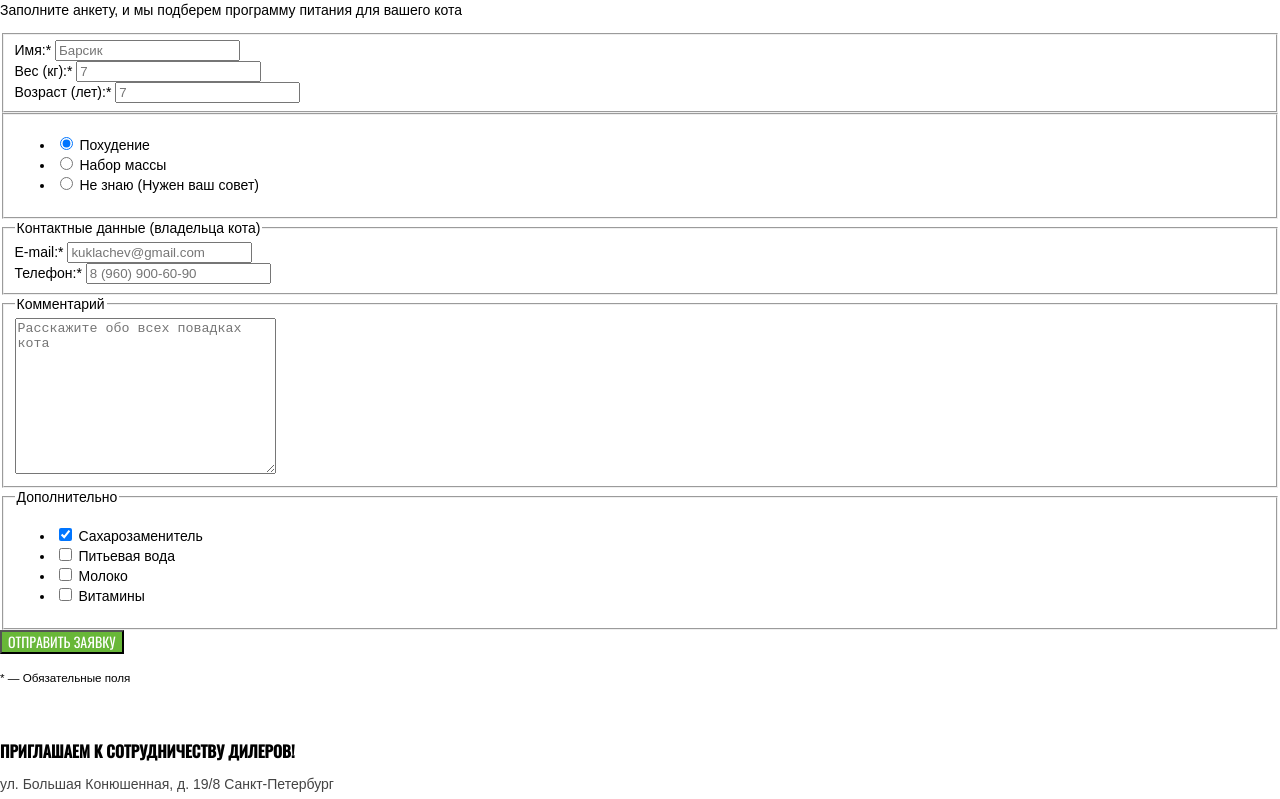
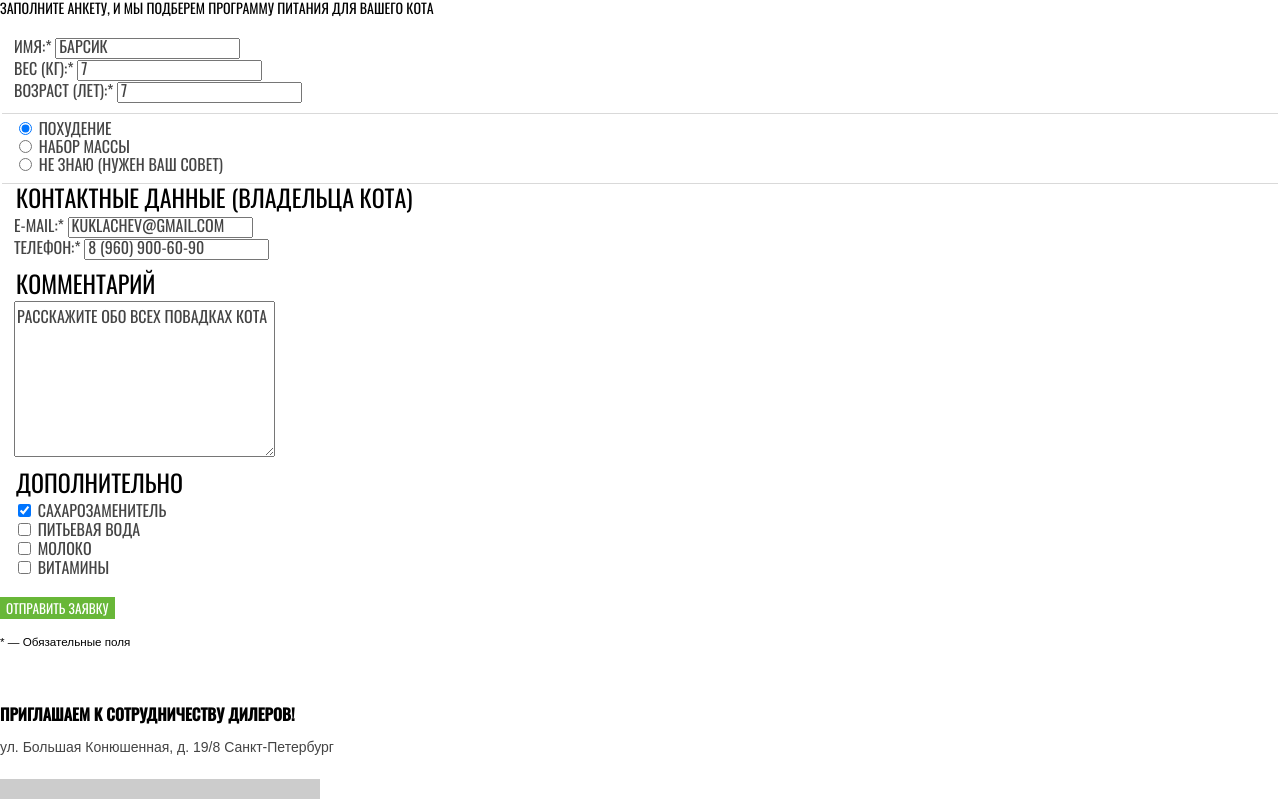
Before and after one commit to htmlacademy-adaptive/1587651-cat-energy-21, a website: page source/form.html in a window 1280 px wide. Shown: the part 128-927 px from the top of the page. Drawn offline with nearby package versions, Linux system fonts and the light colour scheme; files that its build step writes are made by us from their sources; placeholder pictures from the web are drawn by us.

Commit message:
Стилизация страницы формы

```diff
--- a/source/sass/blocks/button.scss
+++ b/source/sass/blocks/button.scss
@@ -1,9 +1,8 @@
 .button {
-  font-family: "Oswald", "Arial", sans-serif;
+  font-family: $oswald;
   font-weight: normal;
-  font-size: 14px;
-  line-height: 18px;
   text-transform: uppercase;
   color: $white;
   background-color: $green;
+  border: none;
 }
--- a/source/sass/blocks/cat-info.scss
+++ b/source/sass/blocks/cat-info.scss
@@ -1,3 +1,4 @@
 .cat-info {
-  color: $black;
+  border: none;
+  border-bottom: 1px solid $grey-social-border;
 }
--- a/source/sass/blocks/comment.scss
+++ b/source/sass/blocks/comment.scss
@@ -1,3 +1,3 @@
 .comment {
-  color: $black;
+  border: none;
 }
--- a/source/sass/blocks/extra.scss
+++ b/source/sass/blocks/extra.scss
@@ -1,3 +1,10 @@
 .extra {
-  color: $black;
+  margin-bottom: 10px;
+  border: none;
 }
+
+.extra__list {
+  margin: 0;
+  padding: 0;
+  list-style: none;
+}
--- a/source/sass/blocks/food-options.scss
+++ b/source/sass/blocks/food-options.scss
@@ -10,7 +10,7 @@
 
 .food-options__title {
   margin: 0;
-  font-family: "Oswald", "Arial", sans-serif;
+  font-family: $oswald;
   font-size: 24px;
   line-height: 37px;
   text-transform: uppercase;
@@ -21,7 +21,7 @@
 }
 
 .food-options__link {
-  font-family: "Oswald", "Arial", sans-serif;
+  font-family: $oswald;
   font-size: 16px;
   line-height: 16px;
   text-transform: uppercase;
--- a/source/sass/blocks/how-it-works.scss
+++ b/source/sass/blocks/how-it-works.scss
@@ -4,7 +4,7 @@
 
 .how-it-works__title {
   margin: 0;
-  font-family: "Oswald", "Arial", sans-serif;
+  font-family: $oswald;
   font-size: 36px;
   line-height: 40px;
 }
--- a/source/sass/blocks/live-example.scss
+++ b/source/sass/blocks/live-example.scss
@@ -5,7 +5,7 @@
 
 .live-example__title {
   margin: 0;
-  font-family: "Oswald", "Arial", sans-serif;
+  font-family: $oswald;
   font-size: 36px;
   line-height: 40px;
 }
@@ -21,7 +21,7 @@
 
 .live-example__weight-top,
 .live-example__day-top {
-  font-family: "Oswald", "Arial", sans-serif;
+  font-family: $oswald;
   font-size: 24px;
   line-height: 24px;
 }
@@ -34,8 +34,7 @@
 }
 
 .live-example__food-cost {
-  font-family: "Oswald", "Arial", sans-serif;
-  font-size: 14px;
+  font-family: $oswald;
   line-height: 20px;
   text-transform: uppercase;
 }
@@ -48,7 +47,7 @@
 
 .live-example__slider-form {
   label {
-    font-family: "Oswald", "Arial", sans-serif;
+    font-family: $oswald;
     font-size: 16px;
     line-height: 20px;
     text-transform: uppercase;
--- a/source/sass/blocks/main-nav.scss
+++ b/source/sass/blocks/main-nav.scss
@@ -2,7 +2,7 @@
   display: none;
   margin: 0;
   padding: 0;
-  font-family: "Oswald", "Arial", sans-serif;
+  font-family: $oswald;
   font-weight: 500;
   font-size: 20px;
   line-height: 20px;
--- a/source/sass/blocks/owner-contacts.scss
+++ b/source/sass/blocks/owner-contacts.scss
@@ -1,3 +1,3 @@
 .owner-contacts {
-  color: $black;
+  border: none;
 }
--- a/source/sass/blocks/partnership.scss
+++ b/source/sass/blocks/partnership.scss
@@ -3,9 +3,8 @@
 }
 
 .partnership__title {
-  font-family: "Oswald", "Arial", sans-serif;
+  font-family: $oswald;
   font-size: 16px;
-  line-height: 18px;
   text-transform: uppercase;
 }
 
--- a/source/sass/blocks/program-options.scss
+++ b/source/sass/blocks/program-options.scss
@@ -1,3 +1,10 @@
 .program-options {
-  color: $black;
+  border: none;
+  border-bottom: 1px solid $grey-social-border;
 }
+
+.program-options__list {
+  margin: 0;
+  padding: 0;
+  list-style: none;
+}
--- a/source/sass/blocks/program-selection.scss
+++ b/source/sass/blocks/program-selection.scss
@@ -1,3 +1,39 @@
 .program-selection {
-  color: $black;
+  border-top: 1px solid $grey-social-border;
 }
+
+.program-selection__title {
+  margin: 0;
+  font-family: $oswald;
+  font-size: 36px;
+  line-height: 36px;
+}
+
+.program-selection__subtitle {
+  font-family: $oswald;
+  text-transform: uppercase;
+}
+
+.program-selection__item {
+  font-family: $oswald;
+  font-size: 16px;
+  text-transform: uppercase;
+  color: $grey-text;
+    input::placeholder,
+    textarea::placeholder {
+      font-family: $oswald;
+      font-size: 16px;
+      text-transform: uppercase;
+      color: $grey-text;
+    }
+    legend {
+      font-family: $oswald;
+      font-size: 24px;
+      line-height: 26px;
+      color: $black;
+    }
+}
+
+.program-selection__legend {
+  line-height: 16px;
+}
--- a/source/sass/blocks/promo.scss
+++ b/source/sass/blocks/promo.scss
@@ -10,7 +10,7 @@
 
 .promo__title {
   margin: 0;
-  font-family: "Oswald", "Arial", sans-serif;
+  font-family: $oswald;
   font-size: 36px;
   line-height: 36px;
   text-align: center;
@@ -18,8 +18,7 @@
 }
 
 .promo__subtitle {
-  font-family: "Oswald", "Aria;", sans-serif;
-  font-size: 14px;
+  font-family: $oswald;
   line-height: 14px;
   text-transform: uppercase;
   color: $white;
```
